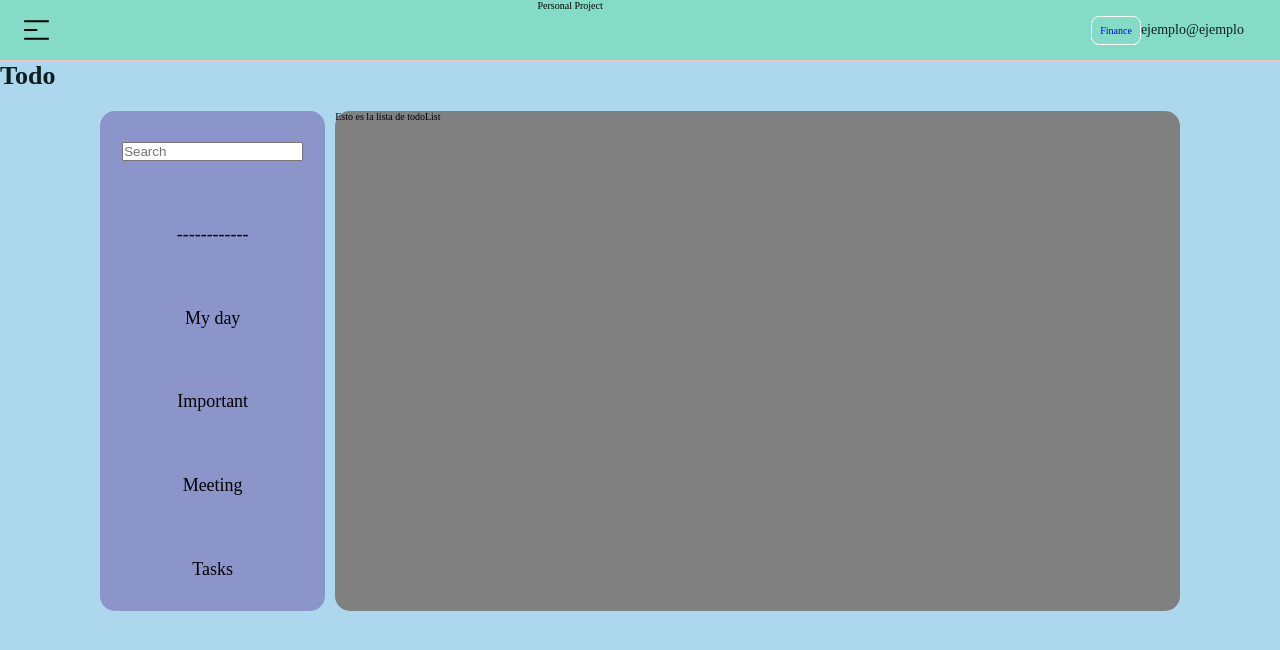
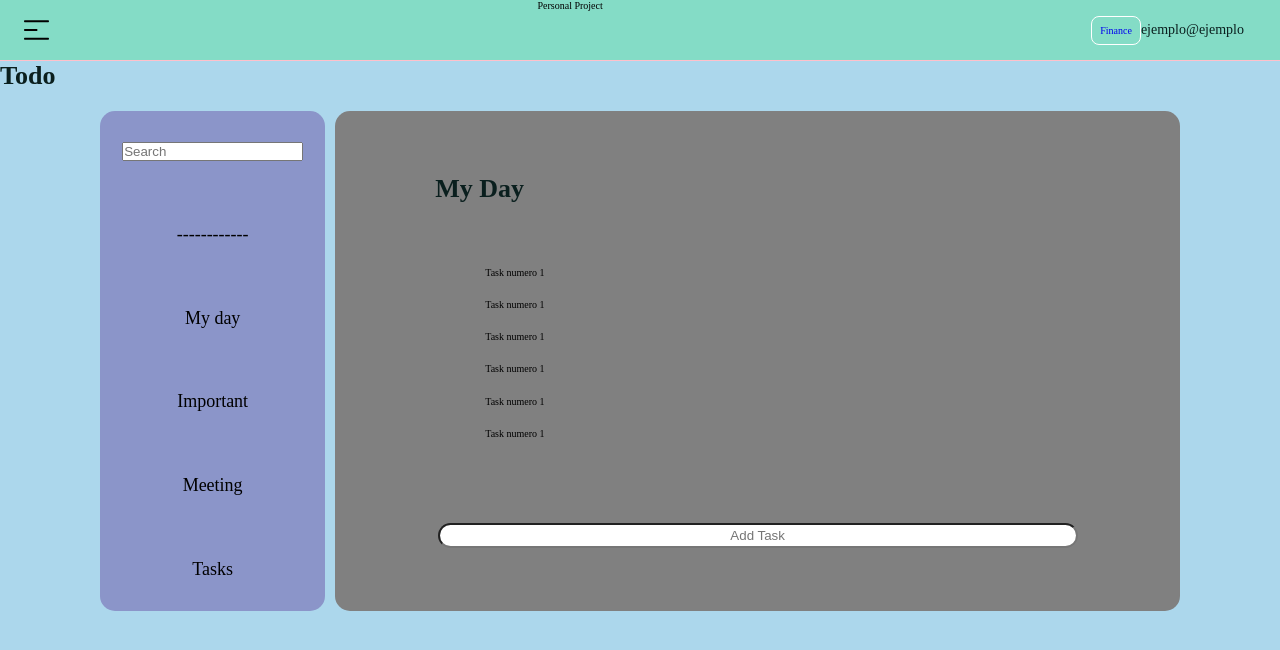
Before and after one commit to jyunakaike/PersonalProject, a React app: page /todo in a window 1280 px wide. Shown: the top 650 px of the page. Built offline with nearby package versions, Linux system fonts and the light colour scheme.

Commit message:
Todo TodoList component

```diff
--- a/src/components/todo/TodoItem.jsx
+++ b/src/components/todo/TodoItem.jsx
@@ -0,0 +1,9 @@
+import React from 'react'
+
+export const TodoItem = () => {
+    return (
+        <div>
+            Task numero 1
+        </div>
+    )
+}
--- a/src/components/todo/TodoList.jsx
+++ b/src/components/todo/TodoList.jsx
@@ -1,9 +1,26 @@
 import React from 'react'
+
+import { TodoItem } from './TodoItem'
 
 export const TodoList = () => {
     return (
         <section className='TodoList-Container'>
-            Esto es la lista de todoList
+            <header className='Todo-header'>
+                <h1>My Day</h1>
+            </header>
+            <main className='Todo-main'>
+                <TodoItem />
+                <TodoItem />
+                <TodoItem />
+                <TodoItem />
+                <TodoItem />
+                <TodoItem />
+            </main>
+
+            <footer className='Todo-footer'>
+                <input type="text" className='input-addTodo' name='Input-addTodo' placeholder='Add Task' />
+            </footer>
+
         </section>
     )
 }
--- a/src/styles/Todo.scss
+++ b/src/styles/Todo.scss
@@ -37,4 +37,31 @@
     background-color: gray;
     height: 500px;
     width: 75vw;
+    display: grid;
 }
+.Todo-header{
+    display: flex;
+        justify-content: flex-start;
+        align-items: center;
+    padding-left:10rem ;
+
+}
+.Todo-main{
+    display: grid;
+
+    padding-left:15rem ;
+    // overflow: scroll;
+}
+
+.Todo-footer{
+    display: grid;
+    place-items: center;
+
+}
+.input-addTodo{
+    width: 50vw ;
+    height: 25px;
+    border-radius: 15px;
+    text-align: center;
+
+}
```
